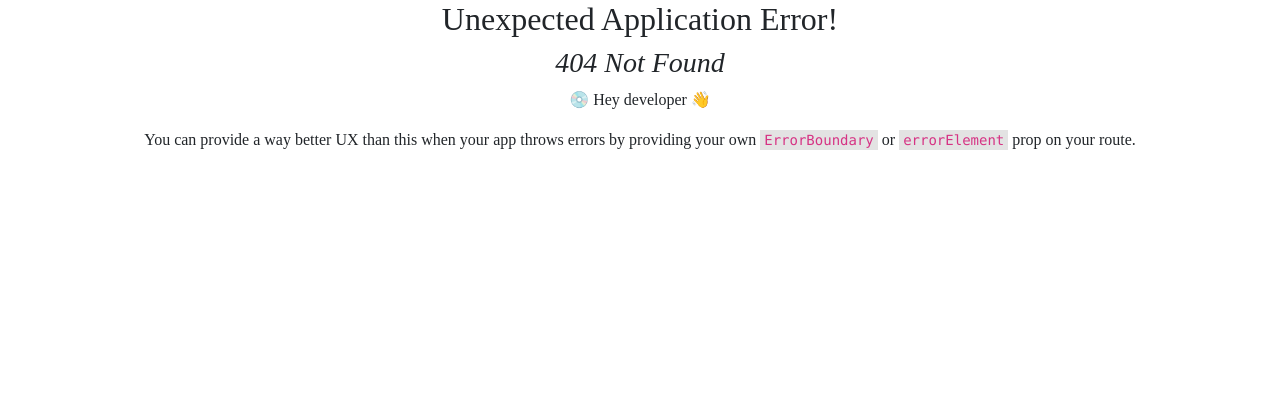
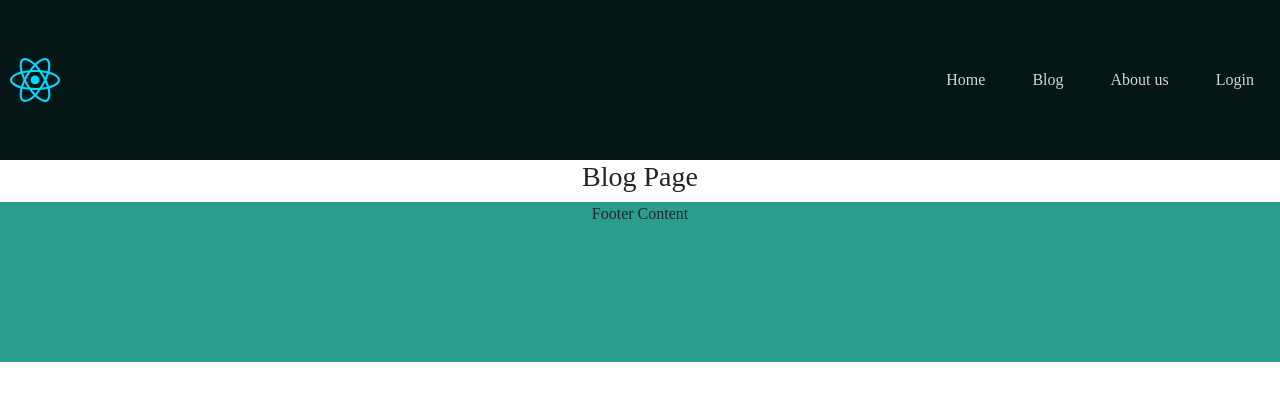
Before and after one commit to Madushani-Weerasekara/vite-project, a React (Vite) app: page /blog in a window 1280 px wide. Before the commit this address had no page. Shown: the top 400 px of the page. Built offline with nearby package versions, Linux system fonts and the light colour scheme.

Commit message:
Page Navigation

```diff
--- a/src/Components/BodyContent/BodyContent.jsx
+++ b/src/Components/BodyContent/BodyContent.jsx
@@ -4,8 +4,7 @@ import './BodyContent.css'
 export default function BodyContent(props) {
   return (
     <div id='bodycontent'>
-        <h1>Body Content</h1>
-        {props.children}
+        {props.children} {/* Render the passed content here */}
     </div>
-  )
+  );
 }
--- a/src/Components/HeaderContent/HeaderContent.jsx
+++ b/src/Components/HeaderContent/HeaderContent.jsx
@@ -2,15 +2,20 @@ import React from 'react'
 import './HeaderContent.css'  // Import HeaderContent styles
 import MenuLink from '../MenuLink/MenuLink'
 import logo from '../../assets/react.svg' // Import the logo
+import { Link } from 'react-router-dom';  // Import Link from react-router-dom
+
+
 export default function HeaderContent() {
   return (
     <div id='navcontent'>
-      <a href='http://www.react.dev'><img src={logo} alt='React'></img></a>
+      <Link to='http://www.react.dev'>
+      <img src={logo} alt='React'></img>
+      </Link>
       <div>
-        <MenuLink linkname="Home" url="#home" />
-        <MenuLink linkname="About" url="#about" />
-        <MenuLink linkname="Contact" url="#contact" />
-        <MenuLink linkname="Login" url="#login" />
+        <MenuLink linkname="Home" url="/" />
+        <MenuLink linkname="Blog" url="/blog" />
+        <MenuLink linkname="About us" url="/aboutus" />
+        <MenuLink linkname="Login" url="/login" />
 
       </div>
     </div>
--- a/src/Components/MenuLink/MenuLink.jsx
+++ b/src/Components/MenuLink/MenuLink.jsx
@@ -1,8 +1,9 @@
 import React from 'react'
 import './MenuLink.css'
+import { Link } from 'react-router-dom';
 
 export default function MenuLink(props) {
   return (
-    <a href={props.url} className='link'>{props.linkname}</a>
+    <Link to={props.url} className='link'>{props.linkname}</Link>
   )
 }
--- /dev/null
+++ b/src/pages/BlogPage.jsx
@@ -0,0 +1,16 @@
+import React from 'react';
+import HeaderContent from '../Components/HeaderContent/HeaderContent';
+import BodyContent from '../Components/BodyContent/BodyContent';
+import FooterContent from '../Components/FooterContent/FooterContent';
+
+export default function BlogPage() {
+  return (
+    <div id='wrapper'>
+      <HeaderContent />
+      <BodyContent>
+        <h3>Blog Page</h3>
+      </BodyContent>
+      <FooterContent />
+    </div>
+  );
+}
```
Also changed, not shown: src/App.jsx (+8 -7 lines), src/main.jsx (+20 -15 lines).
